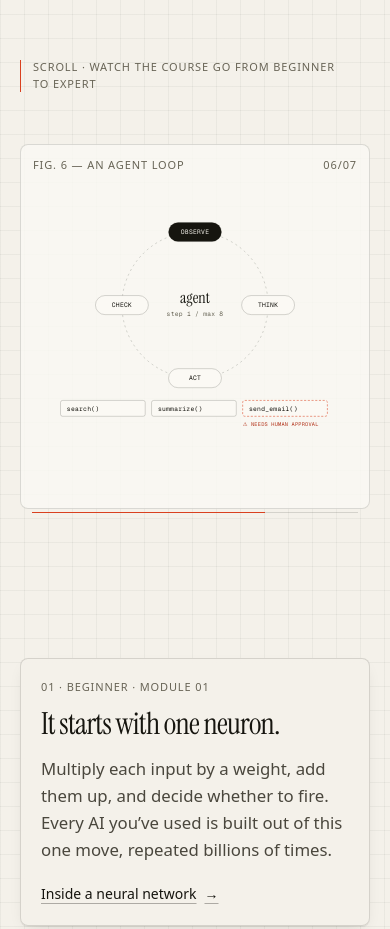
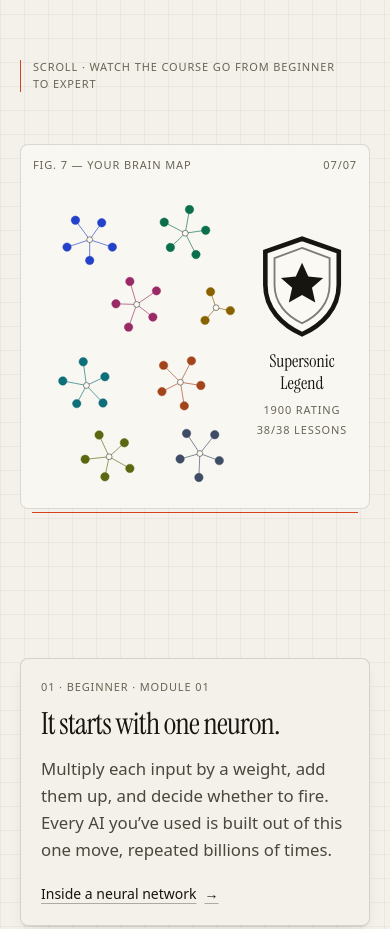
Before and after one commit to ronavkarumsi04/neuron, a Next.js app: page / in a window 390 px wide. Shown: the part 802-1731 px from the top of the page. Built offline with nearby package versions, Linux system fonts and the light colour scheme.

Commit message:
Story: keep final scene pinned until fully drawn; clear mobile two-row header
Co-Authored-By: Devin AI <158243242+devin-ai-integration[bot]@users.noreply.github.com>

```diff
--- a/src/components/story/story.tsx
+++ b/src/components/story/story.tsx
@@ -119,7 +119,7 @@ function ChapterText({ c, i }: { c: Chapter; i: number }) {
 export function Story() {
   const still = useStill();
   const ref = useRef<HTMLDivElement>(null);
-  const { scrollYProgress } = useScroll({ target: ref, offset: ["start center", "end center"] });
+  const { scrollYProgress } = useScroll({ target: ref, offset: ["start center", "end end"] });
   const [pos, setPos] = useState(-0.5);
   const frame = useRef(0);
 
@@ -147,7 +147,7 @@ export function Story() {
   return (
     <div ref={ref} className="relative mx-auto grid max-w-6xl grid-cols-[minmax(0,1fr)] px-5 md:grid-cols-[minmax(0,5fr)_minmax(0,7fr)] md:gap-12">
       <div className="pointer-events-none col-start-1 row-start-1 md:col-start-2">
-        <div className="sticky top-14 flex h-[46svh] items-center py-3 md:h-[calc(100svh-3.5rem)] md:py-8">
+        <div className="sticky top-[6.25rem] flex h-[46svh] items-center py-3 md:top-14 md:h-[calc(100svh-3.5rem)] md:py-8">
           <div className="relative mx-auto h-full w-full md:aspect-square md:w-auto md:max-w-full">
             {CHAPTERS.map((c, i) =>
               Math.abs(i - active) > 1 ? null : (
```
